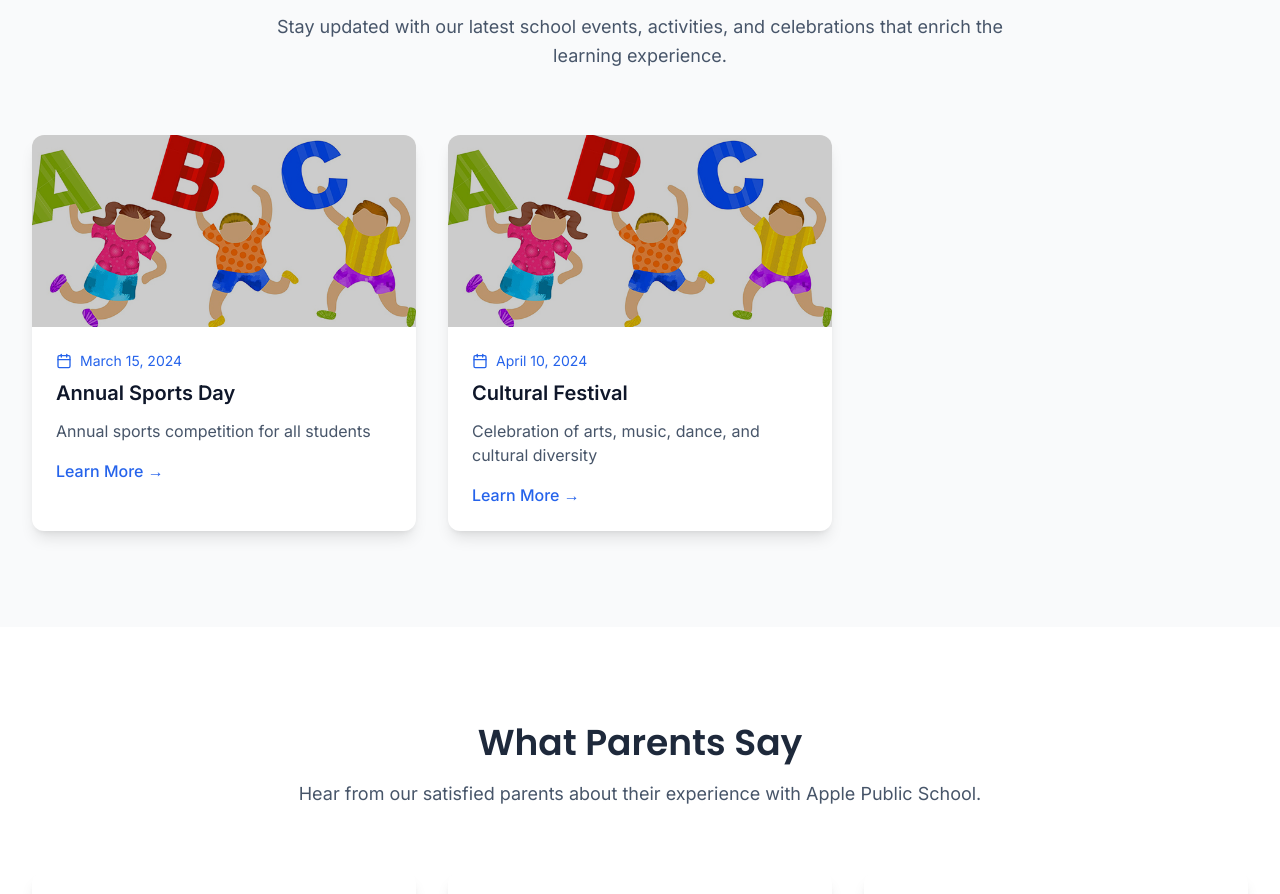
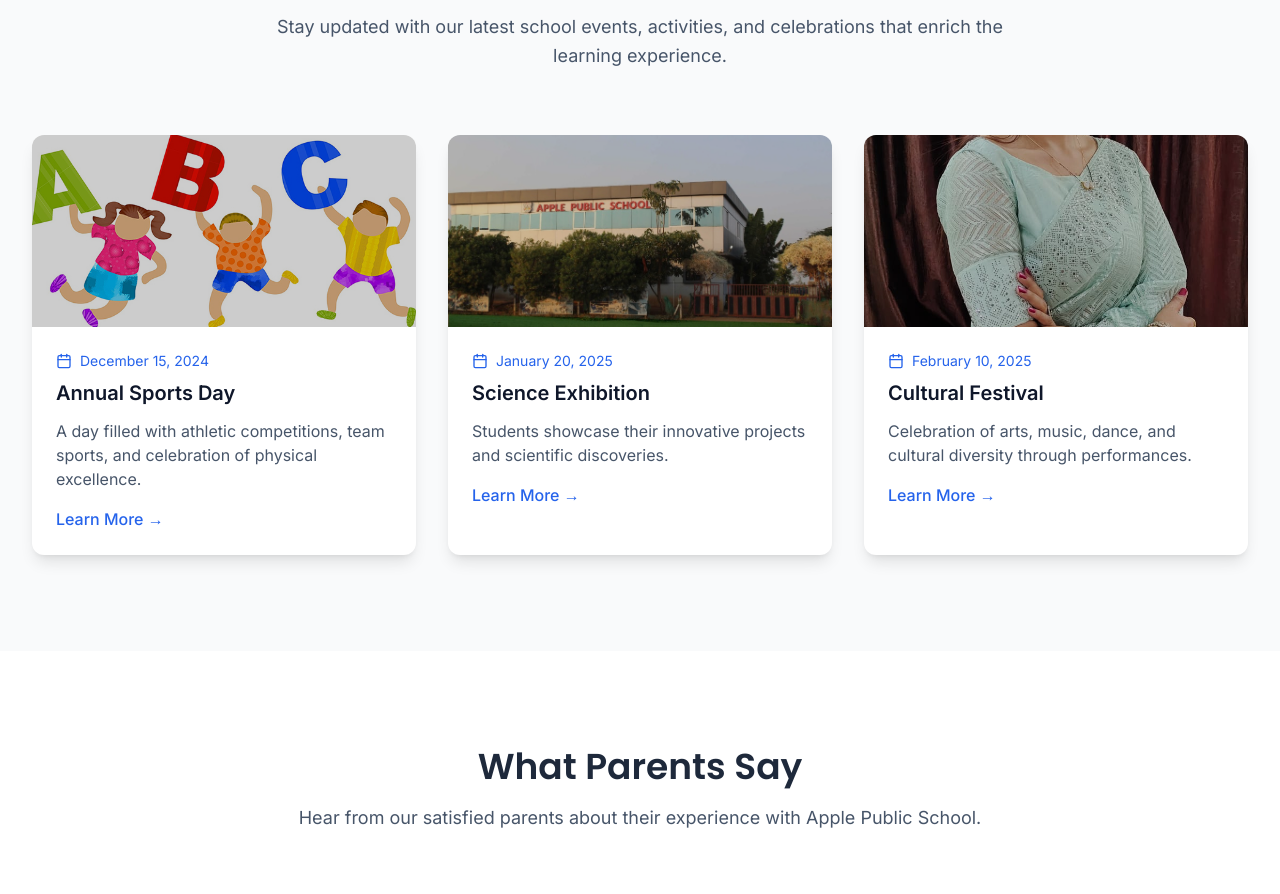
Before and after one commit to dhruvmarathe18/apsnashik18, a Next.js app: page / in a window 1280 px wide. Shown: the part 3304-4198 px from the top of the page. Built offline with nearby package versions, Linux system fonts and the light colour scheme; no server answers; the database is empty.

Commit message:
changes010111

```diff
--- a/components/admin/AddImageModal.tsx
+++ b/components/admin/AddImageModal.tsx
@@ -1,6 +1,8 @@
 'use client'
 
 import { useState } from 'react'
+import { getStorage, ref, uploadBytes, getDownloadURL } from 'firebase/storage'
+import app from '@/lib/firebase'
 import { motion, AnimatePresence } from 'framer-motion'
 import { X, Upload, Image as ImageIcon } from 'lucide-react'
 
@@ -83,11 +85,10 @@ export default function AddImageModal({ isOpen, onClose, onAdd }: AddImageModalP
     setPreviewUrl('')
   }
 
-  const handleSubmit = (e: React.FormEvent) => {
+  const handleSubmit = async (e: React.FormEvent) => {
     e.preventDefault()
-
+    try {
       if (useExistingImage && selectedExistingImage) {
-      // Use existing image
         onAdd({
           title: formData.title,
           category: formData.category,
@@ -95,15 +96,26 @@ export default function AddImageModal({ isOpen, onClose, onAdd }: AddImageModalP
           alt: formData.alt
         })
       } else if (selectedFile) {
-      // Use uploaded file (for demo, we'll use the preview URL)
+        // Upload to Firebase Storage
+        const storage = getStorage(app)
+        const filePath = `gallery/${Date.now()}-${selectedFile.name}`
+        const storageRef = ref(storage, filePath)
+        await uploadBytes(storageRef, selectedFile)
+        const publicUrl = await getDownloadURL(storageRef)
+
         onAdd({
           title: formData.title,
           category: formData.category,
-        src: formData.src,
+          src: publicUrl,
           alt: formData.alt
         })
       } else {
         alert('Please select an image or choose an existing image')
+        return
+      }
+    } catch (err) {
+      console.error('Upload failed:', err)
+      alert('Upload failed. Please try again.')
       return
     }
 
--- a/contexts/DataContext.tsx
+++ b/contexts/DataContext.tsx
@@ -1,6 +1,17 @@
 'use client'
 
 import { createContext, useContext, useState, ReactNode, useEffect } from 'react'
+import { db } from '@/lib/firebase'
+import {
+  collection,
+  onSnapshot,
+  addDoc,
+  deleteDoc,
+  doc,
+  query,
+  orderBy,
+  serverTimestamp
+} from 'firebase/firestore'
 
 interface Event {
   id: string
@@ -159,9 +170,65 @@ export function DataProvider({ children }: { children: ReactNode }) {
   const [galleryImages, setGalleryImages] = useState<GalleryImage[]>([])
   const [newsArticles, setNewsArticles] = useState<NewsArticle[]>([])
   const [isInitialized, setIsInitialized] = useState(false)
+  const firebaseEnabled = Boolean(
+    process.env.NEXT_PUBLIC_FIREBASE_API_KEY &&
+    process.env.NEXT_PUBLIC_FIREBASE_PROJECT_ID
+  )
 
-  // Load data from localStorage on component mount
+  // Load data on mount: Firestore if available, else localStorage
   useEffect(() => {
+    if (firebaseEnabled) {
+      try {
+        const eventsQuery = query(collection(db, 'events'), orderBy('date', 'desc'))
+        const unsubEvents = onSnapshot(eventsQuery, (snapshot) => {
+          const list: Event[] = snapshot.docs.map((d) => ({
+            id: d.id,
+            title: (d.data() as any).title,
+            date: (d.data() as any).date,
+            description: (d.data() as any).description,
+            category: (d.data() as any).category,
+            status: (d.data() as any).status
+          }))
+          setEvents(list)
+        })
+
+        const imagesQuery = query(collection(db, 'galleryImages'), orderBy('uploadDate', 'desc'))
+        const unsubImages = onSnapshot(imagesQuery, (snapshot) => {
+          const list: GalleryImage[] = snapshot.docs.map((d) => ({
+            id: d.id,
+            title: (d.data() as any).title,
+            category: (d.data() as any).category,
+            src: (d.data() as any).src,
+            alt: (d.data() as any).alt,
+            uploadDate: (d.data() as any).uploadDate
+          }))
+          setGalleryImages(list)
+        })
+
+        const newsQuery = query(collection(db, 'newsArticles'), orderBy('publishDate', 'desc'))
+        const unsubNews = onSnapshot(newsQuery, (snapshot) => {
+          const list: NewsArticle[] = snapshot.docs.map((d) => ({
+            id: d.id,
+            title: (d.data() as any).title,
+            content: (d.data() as any).content,
+            publishDate: (d.data() as any).publishDate,
+            status: (d.data() as any).status
+          }))
+          setNewsArticles(list)
+        })
+
+        setIsInitialized(true)
+        return () => {
+          unsubEvents()
+          unsubImages()
+          unsubNews()
+        }
+      } catch (e) {
+        console.warn('Firestore unavailable, falling back to local data:', e)
+      }
+    }
+
+    // Fallback to localStorage
     const storedEvents = loadFromStorage('aps_events', defaultEvents)
     const storedImages = loadFromStorage('aps_gallery_images', defaultGalleryImages)
     const storedNews = loadFromStorage('aps_news_articles', defaultNewsArticles)
@@ -170,62 +237,87 @@ export function DataProvider({ children }: { children: ReactNode }) {
     setGalleryImages(storedImages)
     setNewsArticles(storedNews)
     setIsInitialized(true)
-  }, [])
+  }, [firebaseEnabled])
 
-  // Save data to localStorage whenever it changes
+  // Save to localStorage only if Firestore is not enabled
   useEffect(() => {
-    if (isInitialized) {
+    if (!firebaseEnabled && isInitialized) {
       saveToStorage('aps_events', events)
     }
-  }, [events, isInitialized])
+  }, [events, isInitialized, firebaseEnabled])
 
   useEffect(() => {
-    if (isInitialized) {
+    if (!firebaseEnabled && isInitialized) {
       saveToStorage('aps_gallery_images', galleryImages)
     }
-  }, [galleryImages, isInitialized])
+  }, [galleryImages, isInitialized, firebaseEnabled])
 
   useEffect(() => {
-    if (isInitialized) {
+    if (!firebaseEnabled && isInitialized) {
       saveToStorage('aps_news_articles', newsArticles)
     }
-  }, [newsArticles, isInitialized])
+  }, [newsArticles, isInitialized, firebaseEnabled])
 
-  const addEvent = (eventData: Omit<Event, 'id'>) => {
-    const newEvent: Event = {
-      ...eventData,
-      id: Date.now().toString()
+  const addEvent = async (eventData: Omit<Event, 'id'>) => {
+    if (firebaseEnabled) {
+      await addDoc(collection(db, 'events'), {
+        ...eventData,
+        createdAt: serverTimestamp()
+      })
+      return
     }
-    setEvents(prev => [...prev, newEvent])
+    const newEvent: Event = { ...eventData, id: Date.now().toString() }
+    setEvents((prev) => [...prev, newEvent])
   }
 
-  const addImage = (imageData: Omit<GalleryImage, 'id' | 'uploadDate'>) => {
-    const newImage: GalleryImage = {
-      ...imageData,
-      id: Date.now().toString(),
-      uploadDate: new Date().toISOString().split('T')[0]
+  const addImage = async (imageData: Omit<GalleryImage, 'id' | 'uploadDate'>) => {
+    const uploadDate = new Date().toISOString().split('T')[0]
+    if (firebaseEnabled) {
+      await addDoc(collection(db, 'galleryImages'), {
+        ...imageData,
+        uploadDate,
+        createdAt: serverTimestamp()
+      })
+      return
     }
-    setGalleryImages(prev => [...prev, newImage])
+    const newImage: GalleryImage = { ...imageData, id: Date.now().toString(), uploadDate }
+    setGalleryImages((prev) => [...prev, newImage])
   }
 
-  const addNews = (newsData: Omit<NewsArticle, 'id'>) => {
-    const newArticle: NewsArticle = {
-      ...newsData,
-      id: Date.now().toString()
+  const addNews = async (newsData: Omit<NewsArticle, 'id'>) => {
+    if (firebaseEnabled) {
+      await addDoc(collection(db, 'newsArticles'), {
+        ...newsData,
+        createdAt: serverTimestamp()
+      })
+      return
     }
-    setNewsArticles(prev => [...prev, newArticle])
+    const newArticle: NewsArticle = { ...newsData, id: Date.now().toString() }
+    setNewsArticles((prev) => [...prev, newArticle])
   }
 
-  const deleteEvent = (id: string) => {
-    setEvents(prev => prev.filter(event => event.id !== id))
+  const deleteEvent = async (id: string) => {
+    if (firebaseEnabled) {
+      await deleteDoc(doc(db, 'events', id))
+      return
+    }
+    setEvents((prev) => prev.filter((event) => event.id !== id))
   }
 
-  const deleteImage = (id: string) => {
-    setGalleryImages(prev => prev.filter(img => img.id !== id))
+  const deleteImage = async (id: string) => {
+    if (firebaseEnabled) {
+      await deleteDoc(doc(db, 'galleryImages', id))
+      return
+    }
+    setGalleryImages((prev) => prev.filter((img) => img.id !== id))
   }
 
-  const deleteNews = (id: string) => {
-    setNewsArticles(prev => prev.filter(article => article.id !== id))
+  const deleteNews = async (id: string) => {
+    if (firebaseEnabled) {
+      await deleteDoc(doc(db, 'newsArticles', id))
+      return
+    }
+    setNewsArticles((prev) => prev.filter((article) => article.id !== id))
   }
 
   const getUpcomingEvents = () => {
--- a/package.json
+++ b/package.json
@@ -12,7 +12,7 @@
   },
   "dependencies": {
     "autoprefixer": "^10.4.16",
-    "firebase": "^10.7.0",
+    "firebase": "^10.14.1",
     "framer-motion": "^10.16.0",
     "lucide-react": "^0.294.0",
     "next": "^14.0.0",
```
Also changed, not shown: 1 other file (tests, documents, lock files or other folders). Lines whose indentation alone changed are shown as unchanged.
